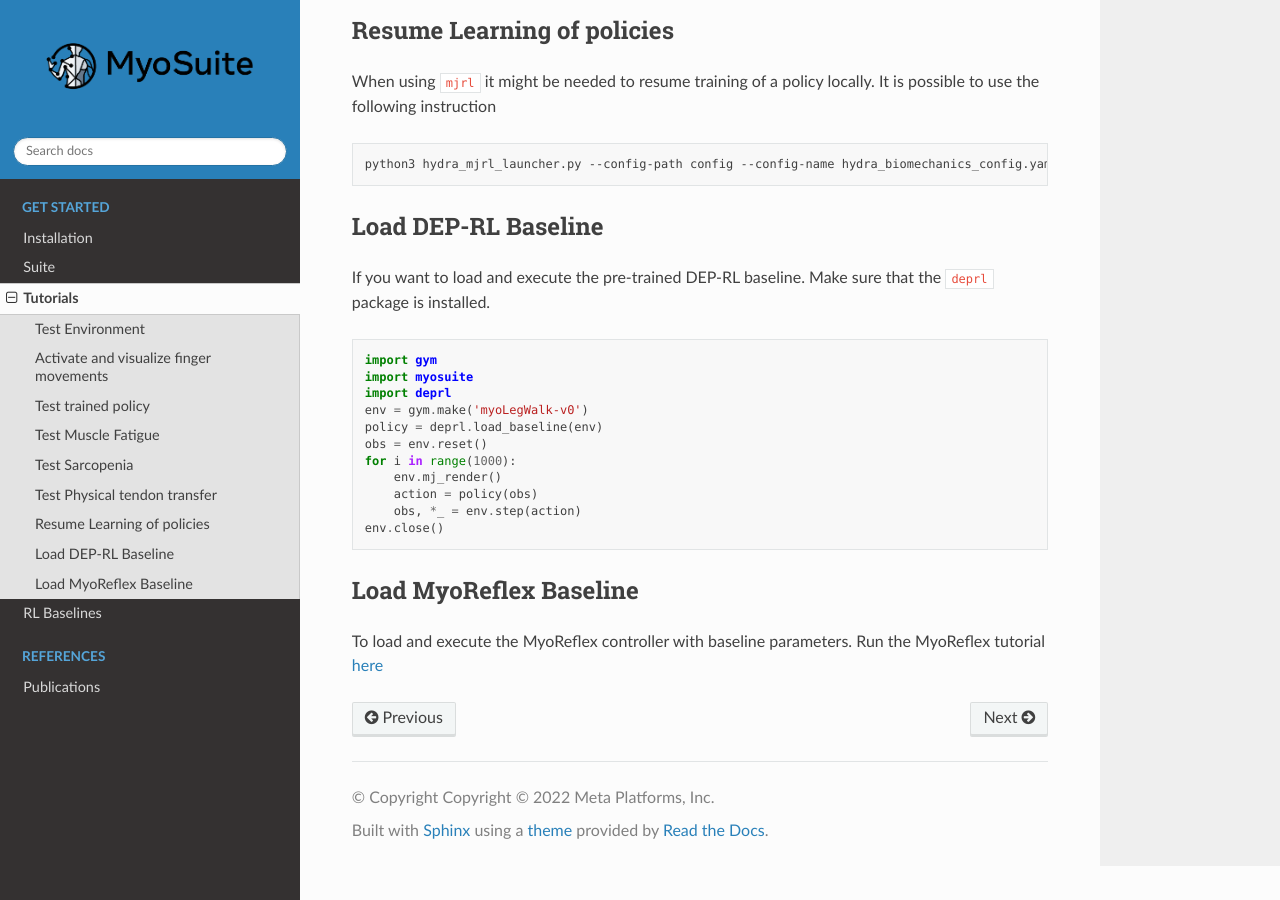
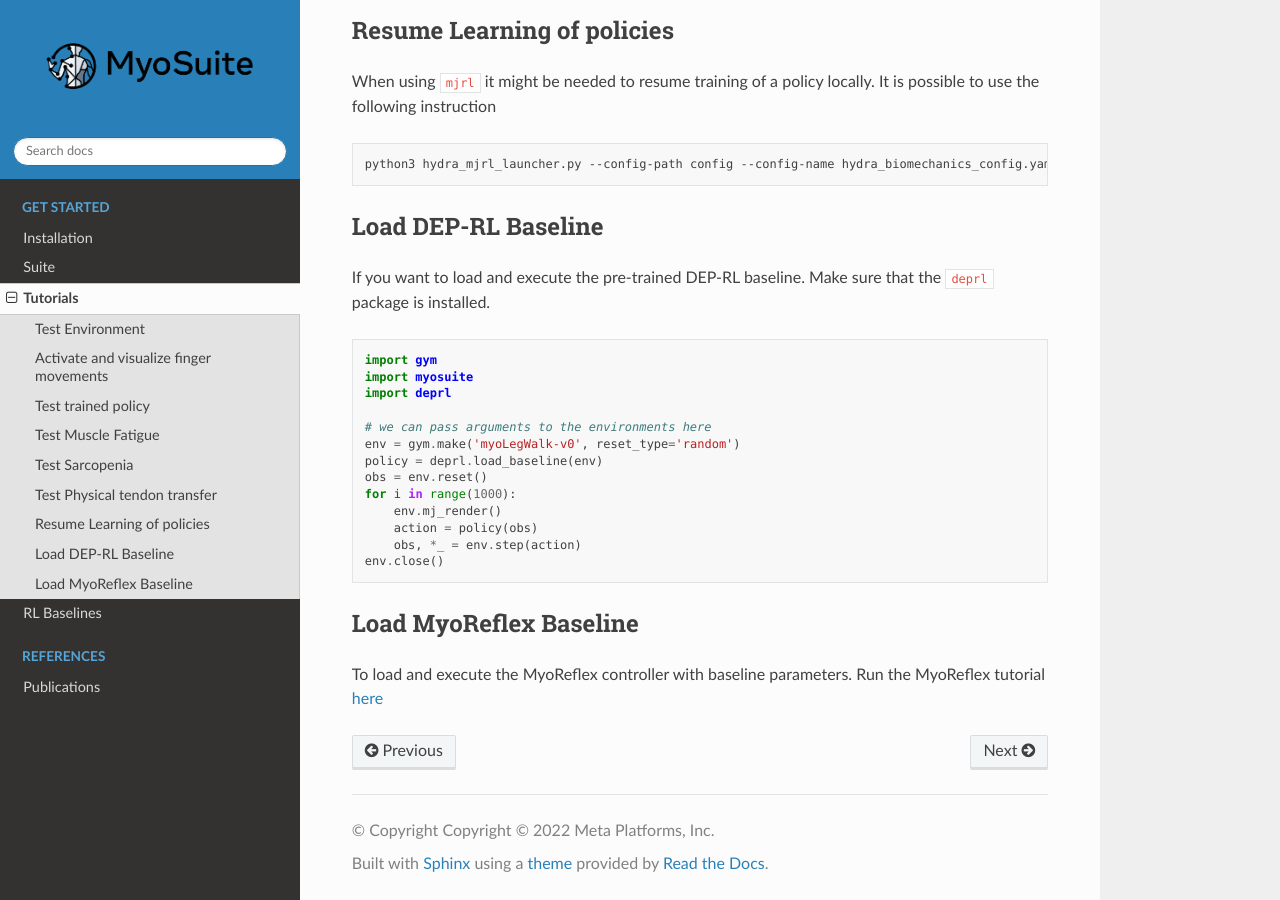
Before and after one commit to MyoHub/myosuite, a Sphinx documentation site: the page built from docs/source/tutorials.rst, in a window 1280 px wide and 900 px high, scrolled down 2656 px. Built offline with Sphinx 7.4.7 and the Read the Docs theme 2.0.0, drawn with Linux system fonts in a browser that asks for light colours.

Commit message:
small changes to ensure reproducibility of dep-rl baseline and training code

```diff
--- a/docs/source/baselines.rst
+++ b/docs/source/baselines.rst
@@ -126,7 +126,7 @@ To visualize a trained policy, run
 
 
 where the last folder contains the ``checkpoints`` and ``config.yaml`` files. This runs the policy for several episodes and returns scores.
-You can also log some settings to `wandb <https://wandb.ai/)>`_ . Set it up and afterwards run
+You can also log some settings to `wandb <https://wandb.ai/>`_ . Set it up and afterwards run
 
 .. code-block:: bash
 
--- a/docs/source/tutorials.rst
+++ b/docs/source/tutorials.rst
@@ -173,7 +173,9 @@ If you want to load and execute the pre-trained DEP-RL baseline. Make sure that
     import gym
     import myosuite
     import deprl
-    env = gym.make('myoLegWalk-v0')
+
+    # we can pass arguments to the environments here
+    env = gym.make('myoLegWalk-v0', reset_type='random')
     policy = deprl.load_baseline(env)
     obs = env.reset()
     for i in range(1000):
```
Also changed, not shown: 1 other file.
